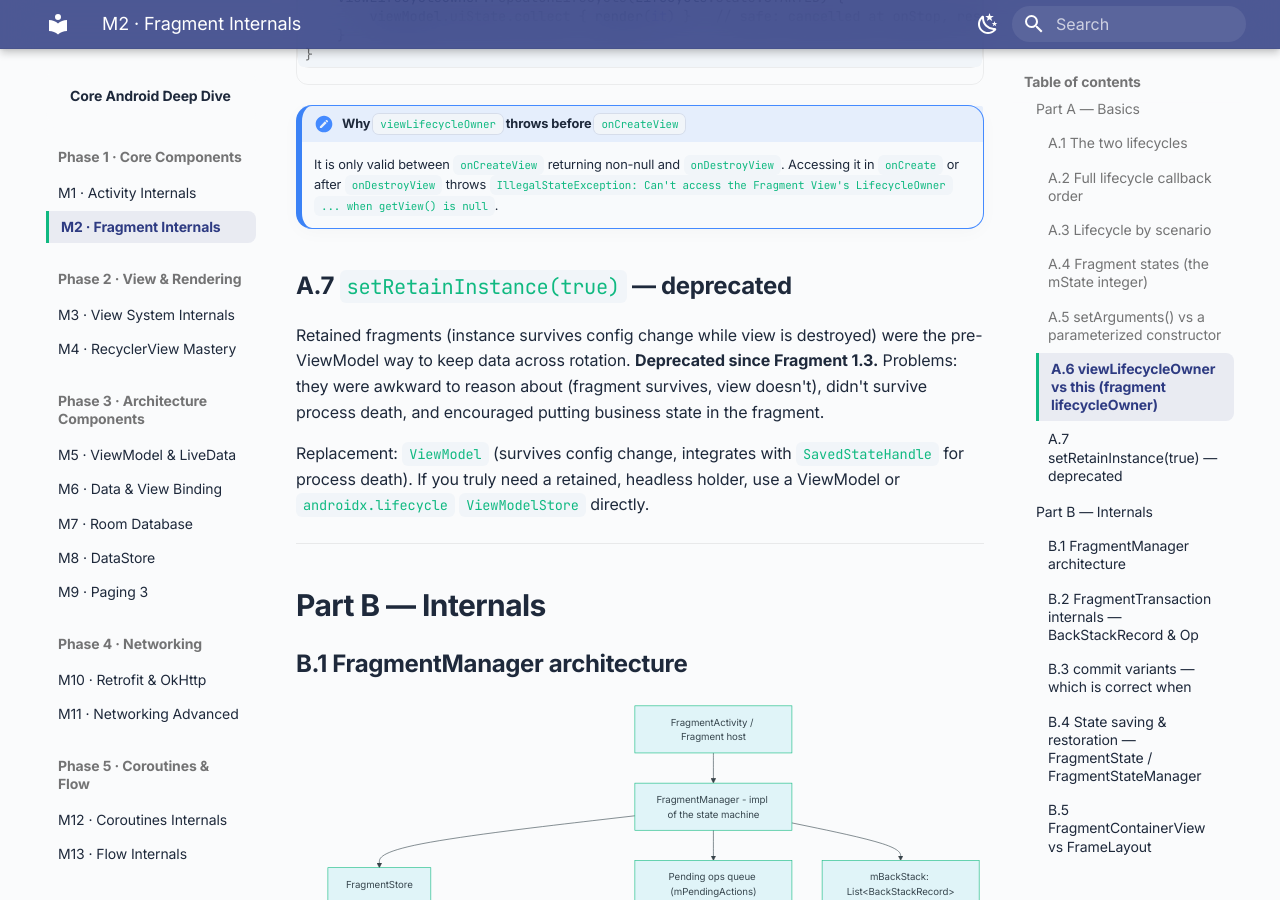
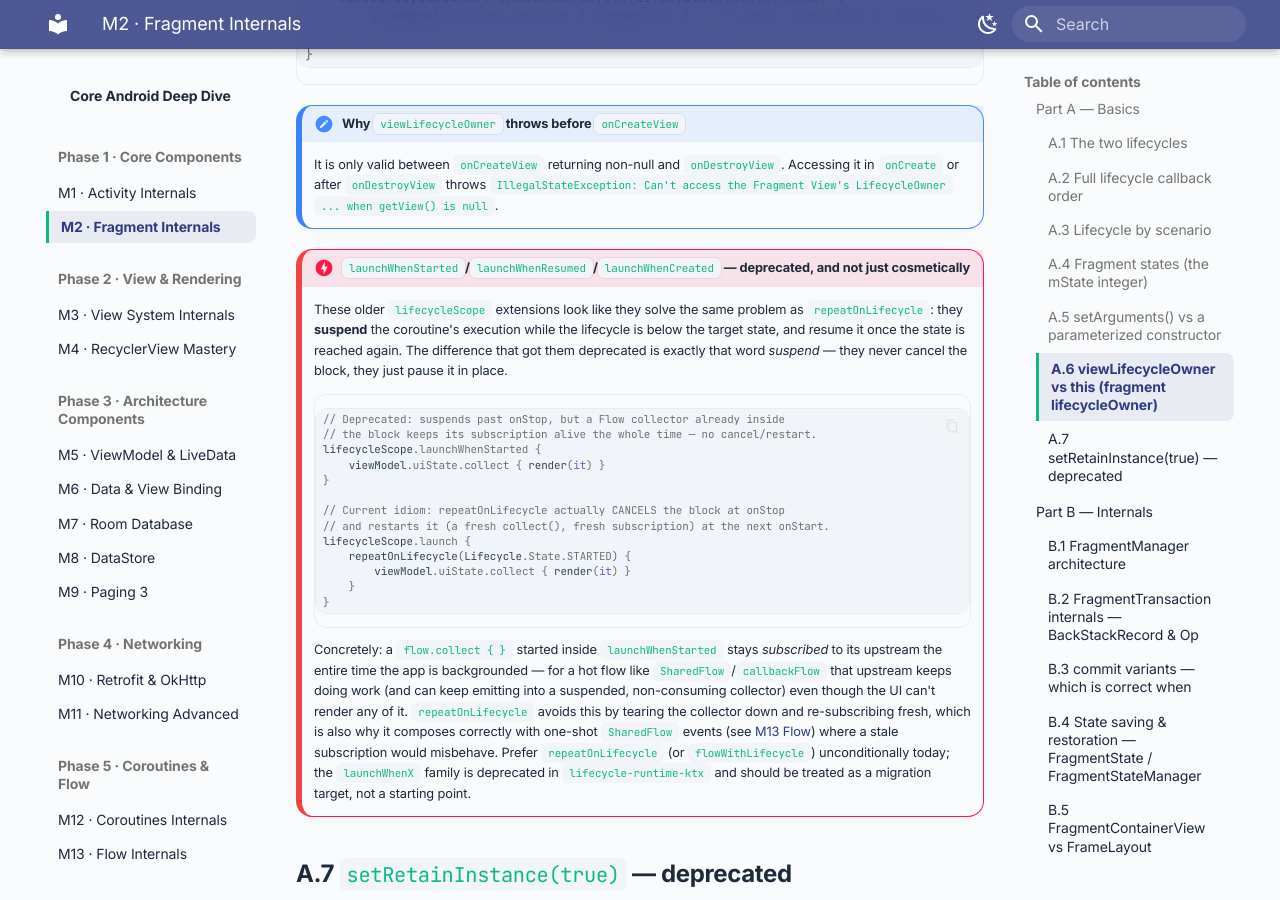
Before and after one commit to Ashokmani1/android-senior-prep, an MkDocs documentation site: the page built from docs/deep-dive/02-fragment.md, in a window 1280 px wide and 900 px high, scrolled down 5469 px. Built offline with MkDocs 1.6.1 and Material for MkDocs 9.7.7, drawn with Linux system fonts in a browser that asks for light colours.

Commit message:
Close two Kotlin/lifecycle gaps found against a Kotlin basics/coroutines Q&A doc
Checked val/var/const, data class restrictions, sealed classes, object/
companion object, extension function limitations (private-member access,
static resolution, member-wins shadowing), scope functions, higher-order
functions, inline/noinline/crossinline, reified, dispatchers, coroutine
scopes, Flow/StateFlow/SharedFlow, and launch vs async against the kit —
all already covered, most in more depth than the source doc. Two small
gaps closed:

- Fragment: why launchWhenStarted/launchWhenResumed are deprecated in
  favor of repeatOnLifecycle (they suspend a collector in place instead
  of cancelling and restarting it).
- Kotlin fundamentals: named companion objects (companion object Factory)
  for clearer Java-facing references.

````diff
--- a/docs/deep-dive/02-fragment.md
+++ b/docs/deep-dive/02-fragment.md
@@ -147,6 +147,27 @@ viewLifecycleOwner.lifecycleScope.launch {
 
 !!! note "Why `viewLifecycleOwner` throws before `onCreateView`"
     It is only valid between `onCreateView` returning non-null and `onDestroyView`. Accessing it in `onCreate` or after `onDestroyView` throws `IllegalStateException: Can't access the Fragment View's LifecycleOwner ... when getView() is null`.
+
+!!! danger "`launchWhenStarted`/`launchWhenResumed`/`launchWhenCreated` — deprecated, and not just cosmetically"
+    These older `lifecycleScope` extensions look like they solve the same problem as `repeatOnLifecycle`: they **suspend** the coroutine's execution while the lifecycle is below the target state, and resume it once the state is reached again. The difference that got them deprecated is exactly that word *suspend* — they never cancel the block, they just pause it in place.
+
+    ```kotlin
+    // Deprecated: suspends past onStop, but a Flow collector already inside
+    // the block keeps its subscription alive the whole time — no cancel/restart.
+    lifecycleScope.launchWhenStarted {
+        viewModel.uiState.collect { render(it) }
+    }
+
+    // Current idiom: repeatOnLifecycle actually CANCELS the block at onStop
+    // and restarts it (a fresh collect(), fresh subscription) at the next onStart.
+    lifecycleScope.launch {
+        repeatOnLifecycle(Lifecycle.State.STARTED) {
+            viewModel.uiState.collect { render(it) }
+        }
+    }
+    ```
+
+    Concretely: a `flow.collect { }` started inside `launchWhenStarted` stays *subscribed* to its upstream the entire time the app is backgrounded — for a hot flow like `SharedFlow`/`callbackFlow` that upstream keeps doing work (and can keep emitting into a suspended, non-consuming collector) even though the UI can't render any of it. `repeatOnLifecycle` avoids this by tearing the collector down and re-subscribing fresh, which is also why it composes correctly with one-shot `SharedFlow` events (see [M13 Flow](13-flow.md)) where a stale subscription would misbehave. Prefer `repeatOnLifecycle` (or `flowWithLifecycle`) unconditionally today; the `launchWhenX` family is deprecated in `lifecycle-runtime-ktx` and should be treated as a migration target, not a starting point.
 
 ### A.7 `setRetainInstance(true)` — deprecated
 
````
Also changed, not shown: docs/kotlin/fundamentals.md (+1 -0 lines).
